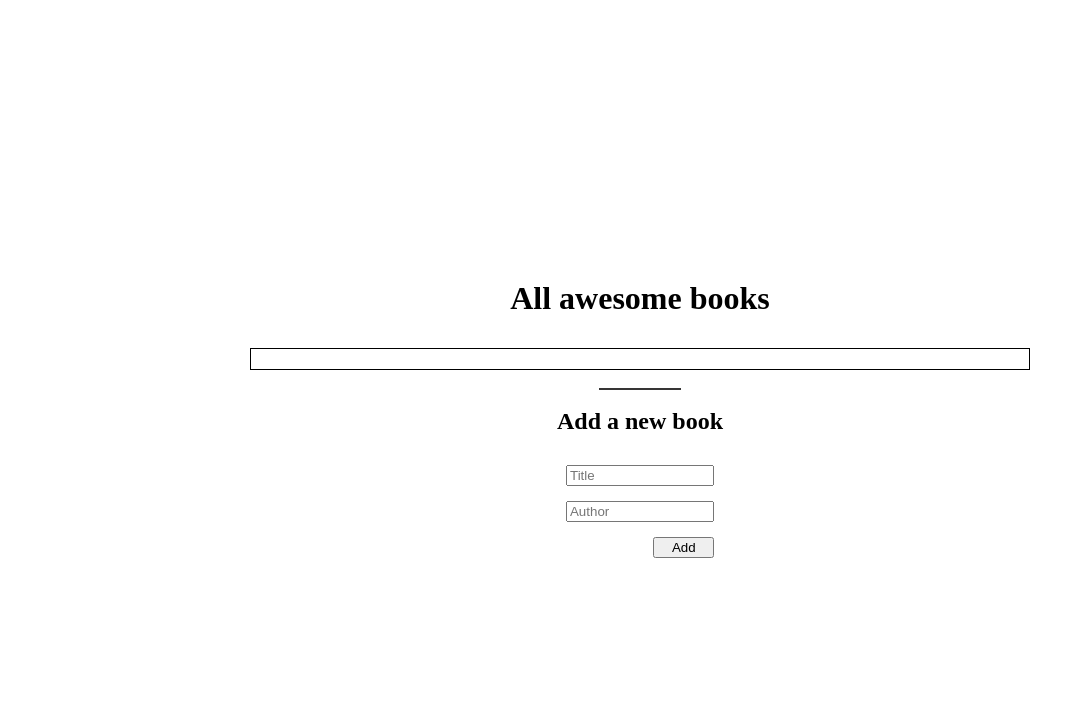
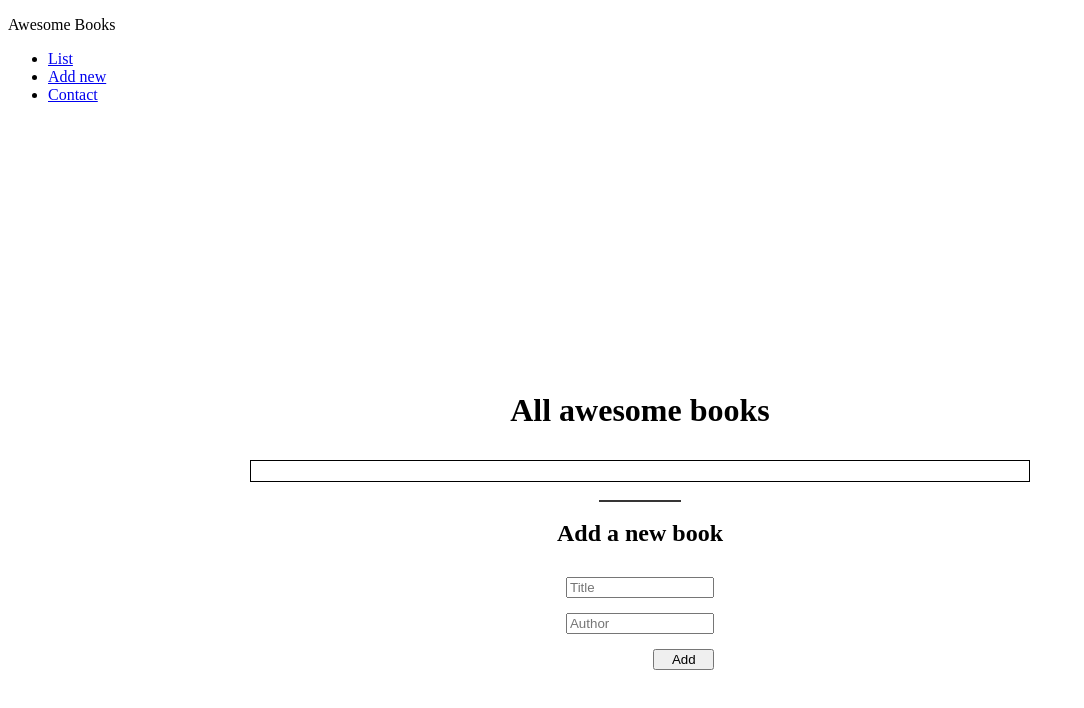
Before and after one commit to sulaimonaa/awesome-books, a website: page index.html in a window 1280 px wide. Shown: the whole page, without its empty margins (0-1084 px from the left). Drawn offline with Linux system fonts and the light colour scheme.

Commit message:
Add structure for navigtion

```diff
--- a/index.html
+++ b/index.html
@@ -8,6 +8,14 @@
     <title>Awesome Books</title>
   </head>
   <body>
+    <nav class="navSection">
+        <p class="logo">Awesome Books</p>
+        <ul class="navItemsContainer">
+            <li><a class="navItems" href="javascript:void">List</a></li>
+            <li><a class="navItems" href="javascript:void">Add new </a></li>
+            <li><a class="navItems" href="javascript:void">Contact </a></li>
+        </ul>
+    </nav>
     <div class="wrapper">
       <h1>All awesome books</h1>
       <div class="booksDisplay"></div>
```
